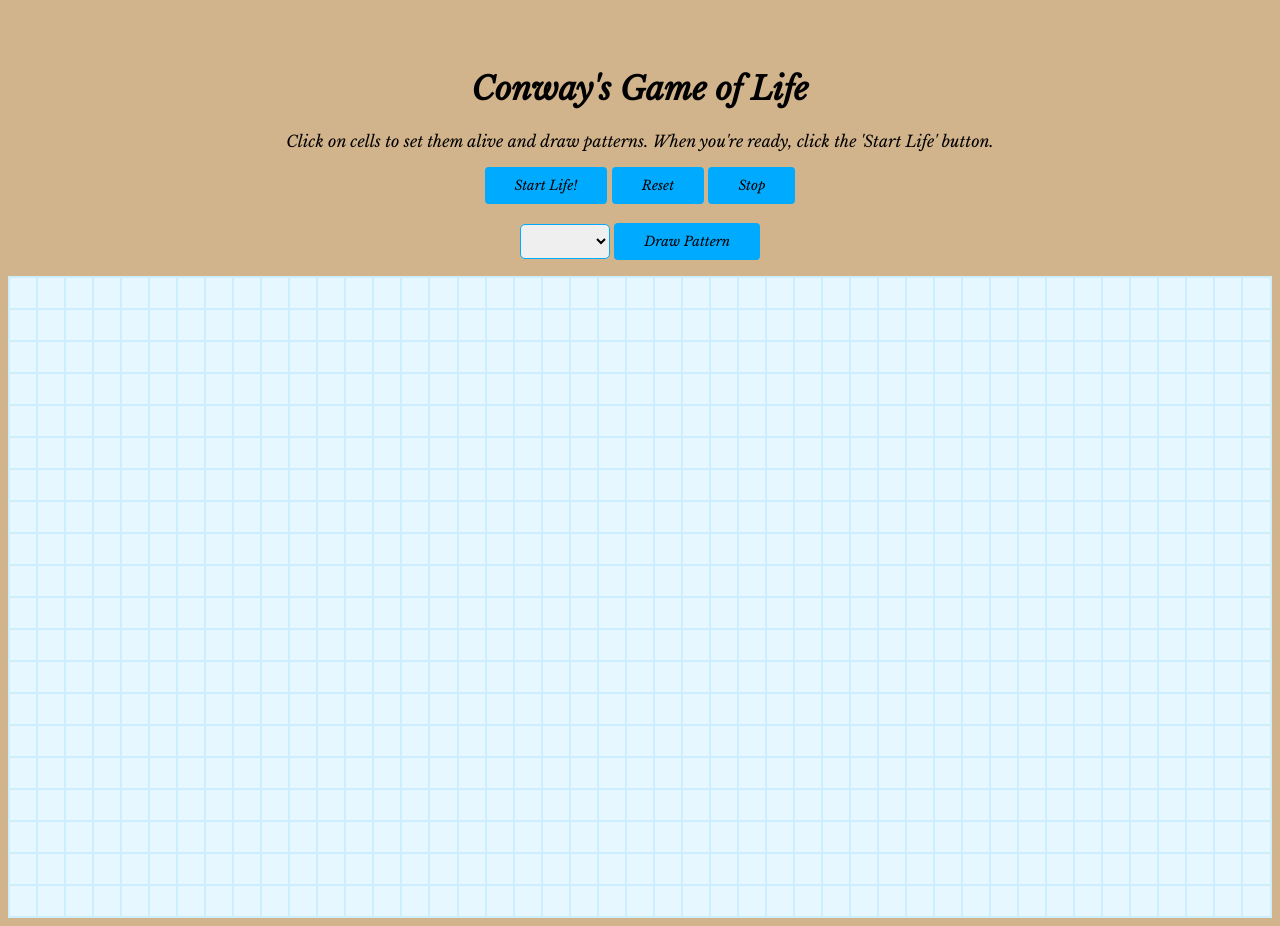
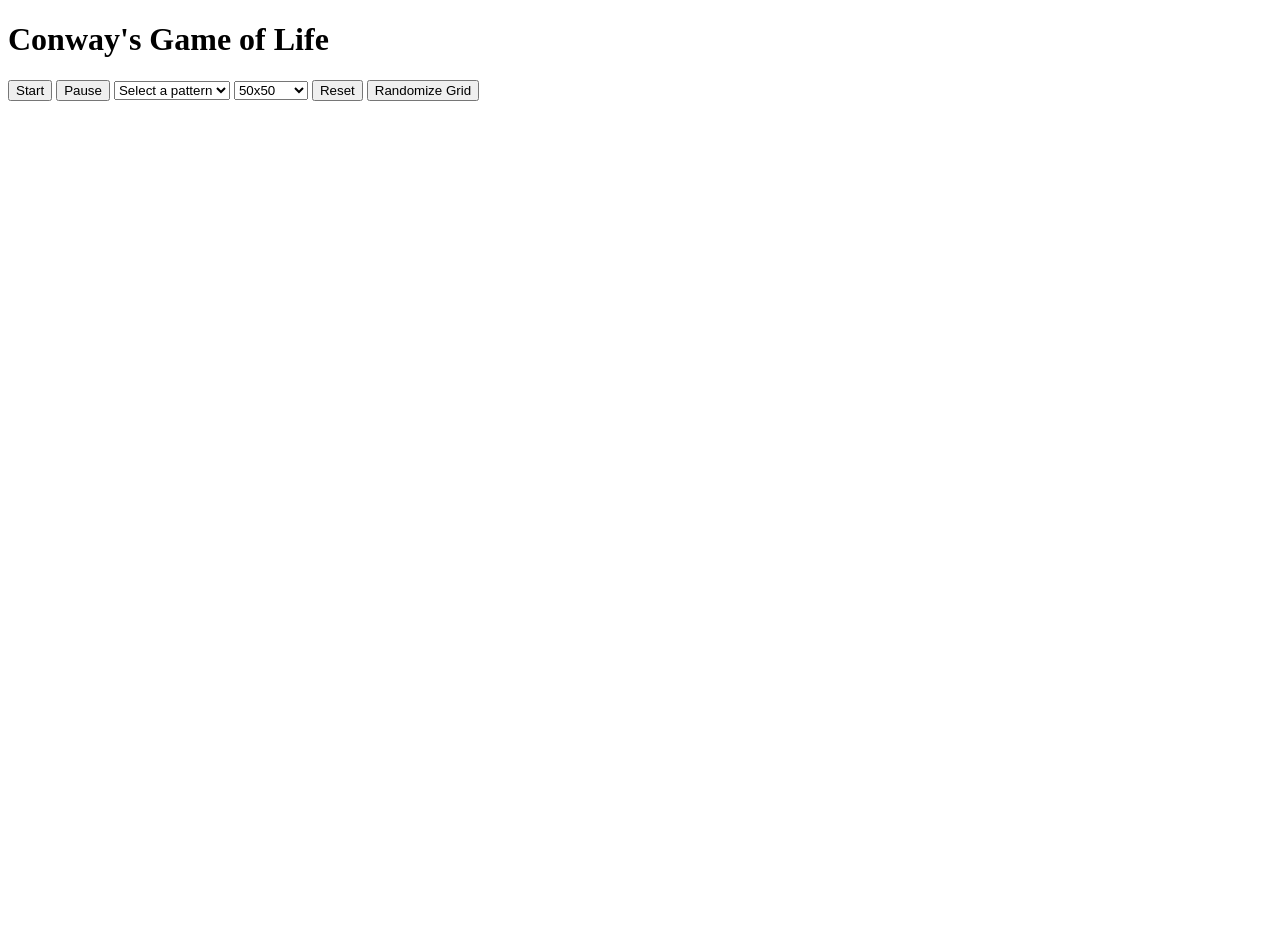
Before and after one commit to BlakeCaraballo/GameOfLife, a PHP site: page /game-of-life.html in a window 1280 px wide. After the commit the page ends 101 px from the top, so only its background shows below. Run offline with PHP 8.4, Linux system fonts and the light colour scheme.

Commit message:
Add files via upload

```diff
--- a/game-of-life.html
+++ b/game-of-life.html
@@ -1,54 +1,29 @@
 <!DOCTYPE html>
 <html>
   <head>
-    <meta charset="UTF-8">
-    <meta http-equiv="X-UA-Compatible" content="IE=edge">
-    <meta name="viewport" content="width=device-width, initial-scale=1.0">
-    <link rel="preconnect" href="https://fonts.googleapis.com" />
-    <link rel="preconnect" href="https://fonts.gstatic.com" crossorigin />
-    <link
-      href="https://fonts.googleapis.com/css2?family=Libre+Baskerville:ital@1&display=swap"
-      rel="stylesheet"
-    />
-
     <title>Conway's Game of Life</title>
-
-    <br />
-    <br />
-
-    <link rel="stylesheet" href="game.css" />
-
-    <script type="text/javascript" src="game.js"></script>
+    <link rel="stylesheet" href="game.css">
   </head>
-
-  <body class="general">
-    <h1 class="allignment">Conway's Game of Life</h1>
-
-    <p class="allignment">
-      Click on cells to set them alive and draw patterns. When you're ready,
-      click the 'Start Life' button.
-    </p>
-
-    <div class="allignment">
-      <button id="startBtn" type="button" class="buttons">Start Life!</button>
-
-      <button id="resetBtn" type="button" class="buttons">Reset</button>
-
-      <button id="toggle" type="button" class="buttons">Stop</button>
-
-      <br />
-      <hr />
-      <select name="patterns" id="patterns">
-        <option value=""></option>
+  <body>
+    <h1>Conway's Game of Life</h1>
+    <div id="controls">
+      <button id="startBtn">Start</button>
+      <button id="pauseBtn">Pause</button>
+      <select id="patternSelect">
+        <option value="blank">Select a pattern</option>
+        <option value="blinker">Blinker</option>
         <option value="block">Block</option>
-        <option value="blinker">Blinker</option>
-        <option value="beacon">Beacon</option>
+        <option value="boat">Boat</option>
       </select>
-      <button id="drawPattern" type="button" class="buttons">
-        Draw Pattern
-      </button>
+      <select id="gridSize">Select Grid Size
+        <option value="50">50x50</option>
+        <option value="80">80x80</option>
+        <option value="100">100x100</option>
+      </select>
+      <button id="resetBtn">Reset</button>
+      <button id="randomBtn">Randomize Grid</button>
     </div>
-
-    <p></p>
+    <div id="grid"></div>
+    <script src="game.js"></script>
   </body>
 </html>
--- a/game.css
+++ b/game.css
@@ -1,65 +1,24 @@
-.gametable {
-  border: 2px solid #ff0404;
+#container {
+    display: flex;
+    flex-direction: column;
+    align-items: center;
+    justify-content: center;
+    height: 100vh;
+  }
 
-  border-collapse: collapse;
+  #grid {
+    display: grid;
+    grid-template-columns: repeat(50, 10px);
+    grid-template-rows: repeat(50, 10px);
+  }
 
-  margin: auto;
-}
+  .cell {
+    width: 10px;
+    height: 10px;
+    background-color: #eee;
+    border: 1px solid #ccc;
+  }
 
-.deadcell {
-  border: 2px solid #cceeff;
-
-  border-collapse: collapse;
-
-  width: 28px;
-
-  height: 28px;
-
-  background-color: #e6f7ff;
-}
-
-.alivecell {
-  border: 2px solid #cceeff;
-
-  border-collapse: collapse;
-
-  width: 28px;
-
-  height: 28px;
-
-  background-color: tan;
-}
-
-.general {
-  font-family: "Libre Baskerville", serif;
-
-  background-color: tan;
-}
-
-.buttons {
-  border-radius: 4px;
-
-  border: none;
-
-  font-family: "Libre Baskerville", serif;
-
-  background-color: #00aaff;
-
-  padding: 10px 30px;
-}
-
-.allignment {
-  text-align: center;
-}
-
-#patterns {
-  width: 90px;
-  height: 35px;
-  border-color: #00aaff;
-  border-radius: 5px 5px 5px 5px;
-}
-
-hr {
-  height: 1px;
-  visibility: hidden;
-}
+  .cell.alive {
+    background-color: #000;
+  }
```
